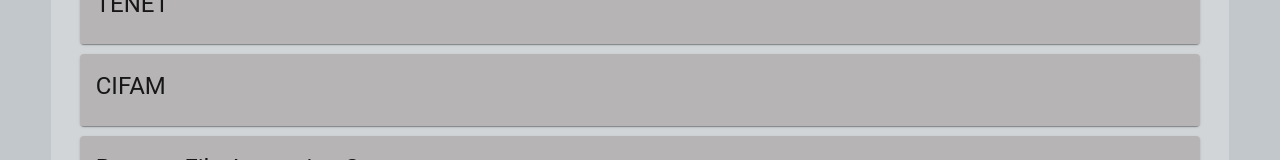
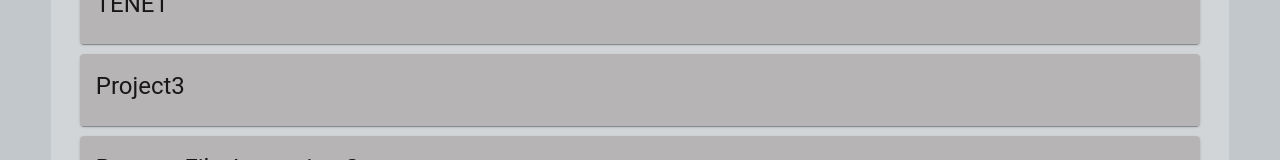
Before and after one commit to Sagarkumarnri/NextJs, a Next.js app: page /profile/projectsList in a window 1280 px wide. Shown: the part 349-509 px from the top of the page. Built offline with nearby package versions, Linux system fonts and the light colour scheme.

Commit message:
removed some data

```diff
--- a/public/Data/data.js
+++ b/public/Data/data.js
@@ -24,7 +24,7 @@
        and available capacity`,
   },
   {
-    projectName: "CIFAM",
+    projectName: "Project3",
     startDate: "MARCH 2022",
     endDate: " Present",
     teamSize: "12",
@@ -44,7 +44,7 @@
     Collaborating with backend developers to develop APIs.
     `,
 
-    summary: `Charging Inventory and Fulfillments (CIFAM) is a web-based application focused on managing
+    summary: ` A web-based application focused on managing
     various chargers and accessories for electronic vehicles. It tracks the deployment statuses
     and warranty-related information, as well as records various transaction phases from factory
     to charging stations. Additionally, the application maintains detailed records and enables users
```
